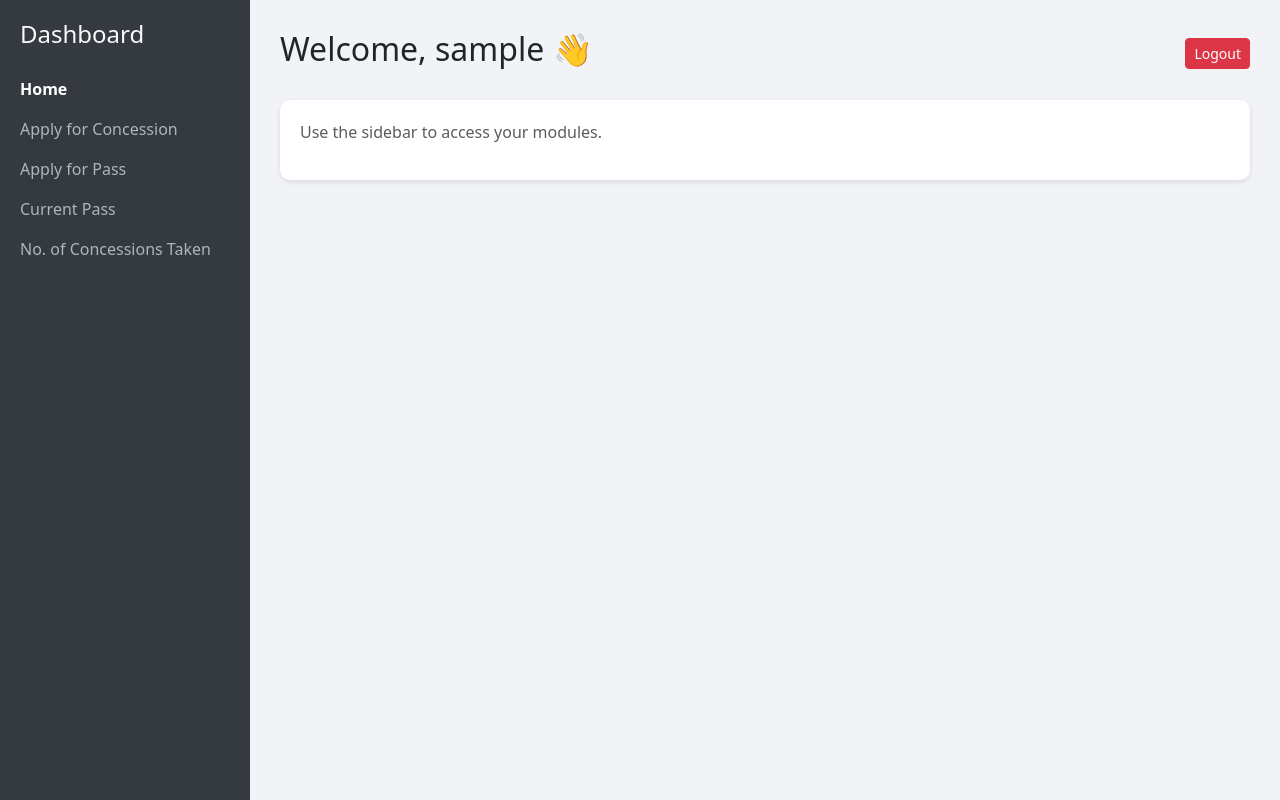
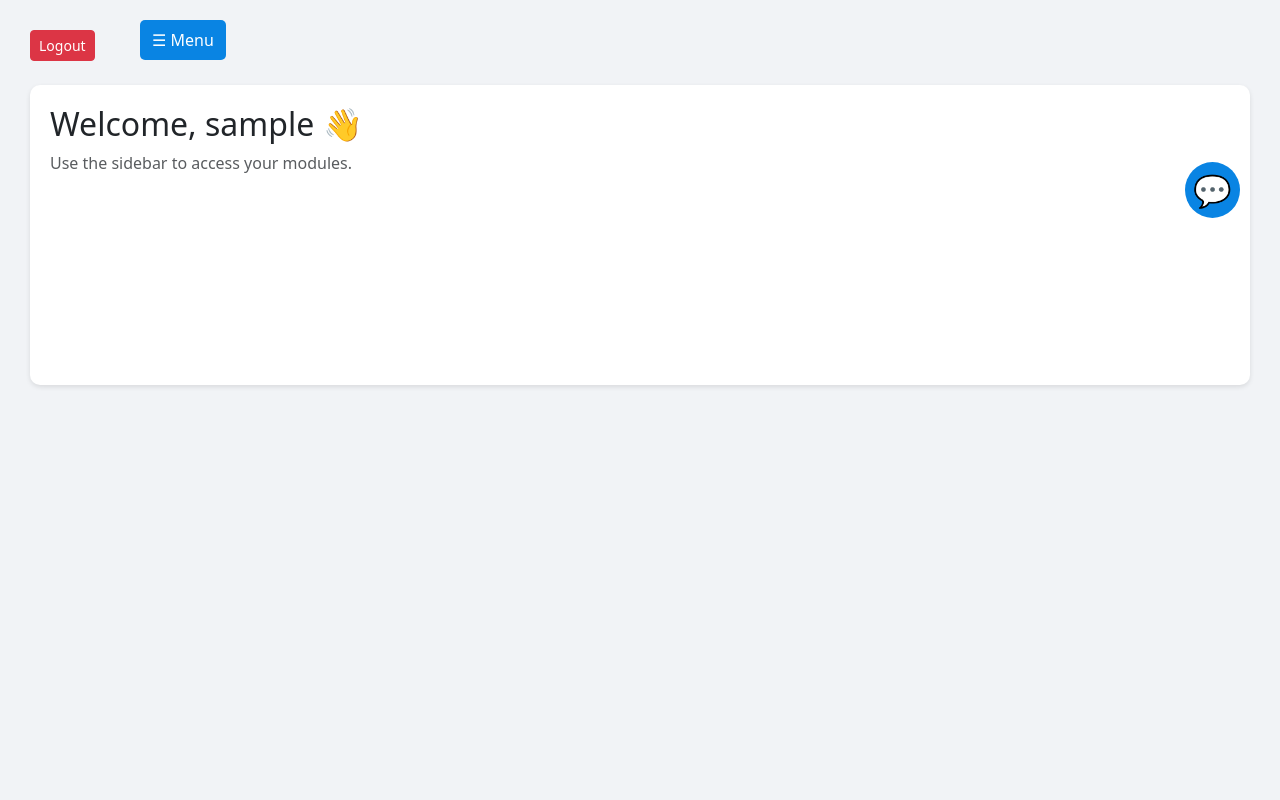
Before and after one commit to sailee-pawar/epass-system, a Django app: page /dashboard/ in a window 1280 px wide. Run offline with Django 5.2, Linux system fonts and the light colour scheme; the visitor is signed in with stand-in values (Sample User, id 1); data that the repository does not hold is empty.

Commit message:
added AI Assistant and removed apply for pass tab. keep sidebar collapsed.

```diff
--- a/accounts/templates/accounts/dashboard.html
+++ b/accounts/templates/accounts/dashboard.html
@@ -18,6 +18,15 @@
 		background-color: #343a40;
 		color: #fff;
 		padding: 20px;
+		position: fixed;
+		top: 0;
+		left: -260px; /* hidden by default */
+		height: 100%;
+		transition: left 0.3s ease;
+		z-index: 1000;
+	}
+	.sidebar.show {
+		left: 0; /* slide in */
 	}
 	.sidebar h4 {
 		color: #f8f9fa;
@@ -40,7 +49,27 @@
 		padding: 30px;
 		background-color: #f1f3f6;
 		overflow-y: auto;
+		margin-left: 0;
+		transition: margin-left 0.3s ease;
 	}
+	.main-content.shift {
+		margin-left: 250px; /* shift when sidebar opens */
+	}
+
+	/* Toggle button */
+	.toggle-sidebar-btn {
+		position: fixed;
+		top: 20px;
+		left: 140px;
+		z-index: 1100;
+		background: #0984e3;
+		color: #fff;
+		border: none;
+		padding: 8px 12px;
+		border-radius: 5px;
+		cursor: pointer;
+	}
+
 	.module-card {
 		background: #fff;
 		border-radius: 10px;
@@ -55,12 +84,10 @@
 	<div class="sidebar">
 		<h4>Dashboard</h4>
 		<ul class="nav flex-column" id="moduleTabs">
-
 			<li><a class="nav-link active" href="#" data-target="home">Home</a></li>
 
 			{% if user.role == "student" %}
 				<li><a class="nav-link" href="#" data-target="concession">Apply for Concession</a></li>
-				<li><a class="nav-link" href="#" data-target="pass">Apply for Pass</a></li>
 				<li><a class="nav-link" href="#" data-target="current">Current Pass</a></li>
 				<li><a class="nav-link" href="#" data-target="concessions">No. of Concessions Taken</a></li>
 			{% elif user.role == "admin" %}
@@ -75,15 +102,56 @@
 
 	<!-- Main content -->
 	<div class="main-content">
+		<!-- Sidebar Toggle Button -->
+		<button class="toggle-sidebar-btn" id="sidebarToggle">☰ Menu</button>
+
 		<div class="d-flex justify-content-between align-items-center mb-4">
-			<h2>Welcome, {{ user.username }} 👋</h2>
 			<a href="{% url 'logout' %}" class="btn btn-danger btn-sm">Logout</a>
 		</div>
 
 		<div id="moduleContent">
 			<!-- Home -->
-			<div class="module module-card" id="home">
+			<div class="module module-card" id="home" style="position: relative; padding:20px; min-height:300px;">
+				<h2>Welcome, {{ user.username }} 👋</h2>
 				<p class="text-muted">Use the sidebar to access your modules.</p>
+
+				<!-- AI Assistant Toggle Button -->
+				<button id="ai-toggle" style="
+					position: absolute;
+					top: 77px;
+					right: 10px;
+					background:#0984e3;
+					color:white;
+					border:none;
+					border-radius:50%;
+					width:55px;
+					height:56px;
+					font-size:31px;
+					cursor:pointer;
+				">💬</button>
+
+				<!-- AI Chat Box -->
+				<div id="ai-chat" style="
+					display: none;
+					position: absolute;
+					top: 50px;
+					right: 10px;
+					width:250px;
+					max-height:200px;
+					background:white;
+					border-radius:10px;
+					box-shadow:0 4px 15px rgba(0,0,0,0.2);
+					flex-direction: column;
+					overflow: hidden;
+					z-index: 10;
+				">
+					<div style="background:#0984e3; color:white; padding:8px; font-weight:bold;">Pass Mate Assistant</div>
+					<div id="chat-messages" style="flex:1; padding:5px; overflow-y:auto;"></div>
+					<div style="display:flex; border-top:1px solid #ccc;">
+						<input id="chat-input" type="text" placeholder="Ask me..." style="flex:1; padding:5px; border:none;">
+						<button id="send-btn" style="background:#0984e3; color:white; border:none; padding:5px 10px;">Send</button>
+					</div>
+				</div>
 			</div>
 
 			{% if user.role == "student" %}
@@ -97,19 +165,6 @@
 					{% else %}
 						{% include 'concession_form.html' %}
 					{% endif %}
-				</div>
-
-				<!-- Apply for Pass -->
-				<div class="module module-card d-none" id="pass">
-					<h4>Apply for Pass</h4>
-					<p class="mb-2"><strong>Instructions for Applying for a Railway Pass:</strong></p>
-					<ul>
-						<li>Ensure you have an active concession approved before applying.</li>
-						<li>Fill in all required details accurately.</li>
-						<li>Upload a recent passport-size photograph if required.</li>
-						<li>Verify your details before submitting.</li>
-						<li>Your application will be reviewed by the authority.</li>
-					</ul>
 				</div>
 
 				<!-- Current Pass -->
@@ -208,6 +263,17 @@
 </div>
 
 <script>
+	// Sidebar toggle
+	const sidebar = document.querySelector('.sidebar');
+	const mainContent = document.querySelector('.main-content');
+	const sidebarToggle = document.getElementById('sidebarToggle');
+
+	sidebarToggle.addEventListener('click', () => {
+		sidebar.classList.toggle('show');
+		mainContent.classList.toggle('shift');
+	});
+
+	// Module switching
 	const links = document.querySelectorAll('#moduleTabs .nav-link');
 	const modules = document.querySelectorAll('#moduleContent .module');
 
@@ -225,5 +291,46 @@
 			}
 		});
 	});
+
+	// AI Assistant
+	const aiToggle = document.getElementById('ai-toggle');
+	const aiChat = document.getElementById('ai-chat');
+	const chatMessages = document.getElementById('chat-messages');
+	const chatInput = document.getElementById('chat-input');
+	const sendBtn = document.getElementById('send-btn');
+
+	aiToggle.addEventListener('click', () => {
+		aiChat.style.display = aiChat.style.display === 'none' ? 'flex' : 'none';
+	});
+
+	sendBtn.addEventListener('click', () => {
+		const msg = chatInput.value.trim();
+		if(!msg) return;
+
+		const userMsg = document.createElement('div');
+		userMsg.textContent = "You: " + msg;
+		userMsg.style.textAlign = "right";
+		userMsg.style.marginBottom = "3px";
+		chatMessages.appendChild(userMsg);
+		chatInput.value = "";
+
+		let reply = "";
+		if(msg.toLowerCase().includes("concession")){
+			reply = "Click on 'Concession History' or 'Apply New Concession'. Then fill The form.";
+		} else if(msg.toLowerCase().includes("pass")){
+			reply = "Your pass info is visible on the dashboard cards.";
+		} else {
+			reply = "I can help! Ask about concessions, pass details, or dashboard features.";
+		}
+
+		const botMsg = document.createElement('div');
+		botMsg.textContent = "Assistant: " + reply;
+		botMsg.style.textAlign = "left";
+		botMsg.style.fontStyle = "italic";
+		botMsg.style.marginBottom = "3px";
+		chatMessages.appendChild(botMsg);
+
+		chatMessages.scrollTop = chatMessages.scrollHeight;
+	});
 </script>
 {% endblock %}
```
